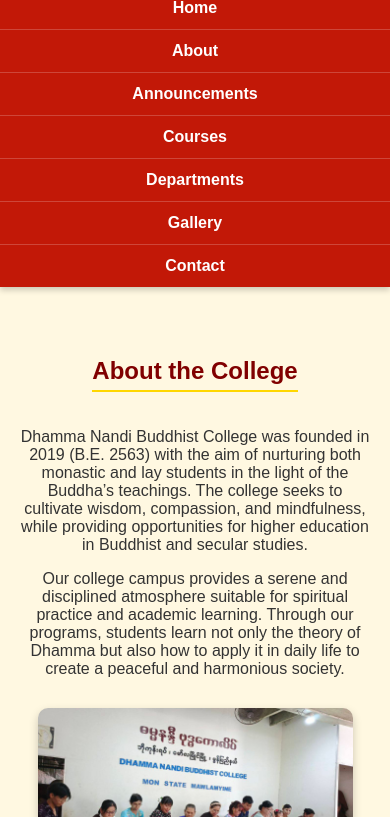
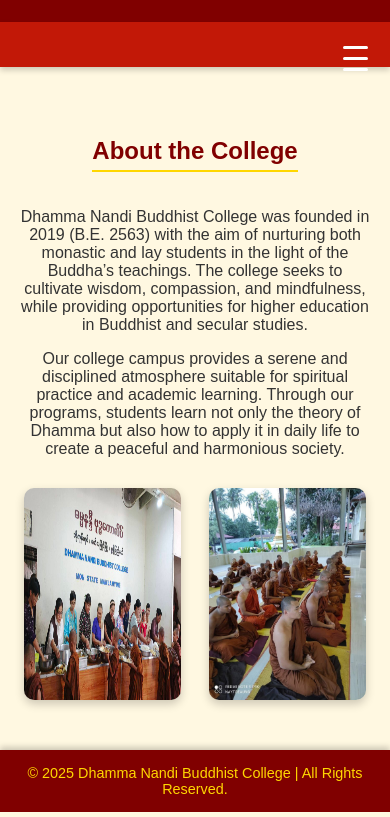
Before and after one commit to sitagustudent/dbc, a plain HTML site: page about.html in a window 390 px wide. Shown: the part 283-1100 px from the top of the page. Drawn offline with Linux system fonts and the light colour scheme.

Commit message:
Update about.html

```diff
--- a/about.html
+++ b/about.html
@@ -5,19 +5,97 @@
   <meta name="viewport" content="width=device-width, initial-scale=1.0">
   <title>About | Dhamma Nandi Buddhist College</title>
   <link rel="stylesheet" href="style.css">
+
+  <style>
+    /* ---- NAVBAR STYLING ---- */
+    nav {
+      background-color: #c21807;
+      display: flex;
+      justify-content: center;
+      align-items: center;
+      flex-wrap: wrap;
+      position: relative;
+    }
+
+    nav a {
+      color: white;
+      text-decoration: none;
+      padding: 14px 22px;
+      font-weight: bold;
+    }
+
+    nav a:hover {
+      background-color: #a31406;
+      border-radius: 4px;
+    }
+
+    /* ---- HAMBURGER BUTTON ---- */
+    .menu-toggle {
+      display: none;
+      flex-direction: column;
+      justify-content: center;
+      align-items: center;
+      cursor: pointer;
+      padding: 12px;
+      position: absolute;
+      right: 10px;
+      top: 8px;
+    }
+
+    .menu-toggle div {
+      width: 25px;
+      height: 3px;
+      background-color: white;
+      margin: 4px 0;
+      border-radius: 2px;
+      transition: 0.3s;
+    }
+
+    /* ---- MOBILE MENU ---- */
+    @media (max-width: 768px) {
+      nav {
+        flex-direction: column;
+        align-items: flex-start;
+        padding-top: 45px;
+      }
+
+      nav a {
+        display: none;
+        width: 100%;
+        text-align: left;
+        border-top: 1px solid rgba(255,255,255,0.2);
+        padding: 12px 18px;
+      }
+
+      nav.active a {
+        display: block;
+      }
+
+      .menu-toggle {
+        display: flex;
+      }
+    }
+  </style>
 </head>
+
 <body>
 
   <header>
-    <img src="dbclogo.png" alt="Dhamma Nandi Buddhist College Logo">
+    <img src="dbclogo.png" alt="Dhamma Nandi Buddhist College Logo" style="width:120px;">
     <h1>Dhamma Nandi Buddhist College</h1>
     <p>Established BE 2563 / CE 2019</p>
   </header>
 
-  <nav>
+  <nav id="navbar">
+    <div class="menu-toggle" id="menu-toggle">
+      <div></div>
+      <div></div>
+      <div></div>
+    </div>
+
     <a href="index.html">Home</a>
     <a href="about.html" class="active">About</a>
-<a href="announcements.html" class="active">Announcements</a>
+    <a href="announcements.html">Announcements</a>
     <a href="courses.html">Courses</a>
     <a href="departments.html">Departments</a>
     <a href="gallery.html">Gallery</a>
@@ -37,9 +115,10 @@
       practice and academic learning. Through our programs, students learn not only the theory
       of Dhamma but also how to apply it in daily life to create a peaceful and harmonious society.
     </p>
+
     <div class="image-section">
-      <img src="3.jpg" alt="Monks studying">
-      <img src="c.jpg" alt="Students learning">
+      <img src="3.jpg" alt="Monks studying" style="width:45%; border-radius:10px;">
+      <img src="c.jpg" alt="Students learning" style="width:45%; border-radius:10px;">
     </div>
   </section>
 
@@ -47,5 +126,15 @@
     © 2025 Dhamma Nandi Buddhist College | All Rights Reserved.
   </footer>
 
+  <script>
+    // Mobile menu toggle
+    const menuToggle = document.getElementById('menu-toggle');
+    const navbar = document.getElementById('navbar');
+
+    menuToggle.addEventListener('click', () => {
+      navbar.classList.toggle('active');
+    });
+  </script>
+
 </body>
 </html>
```
